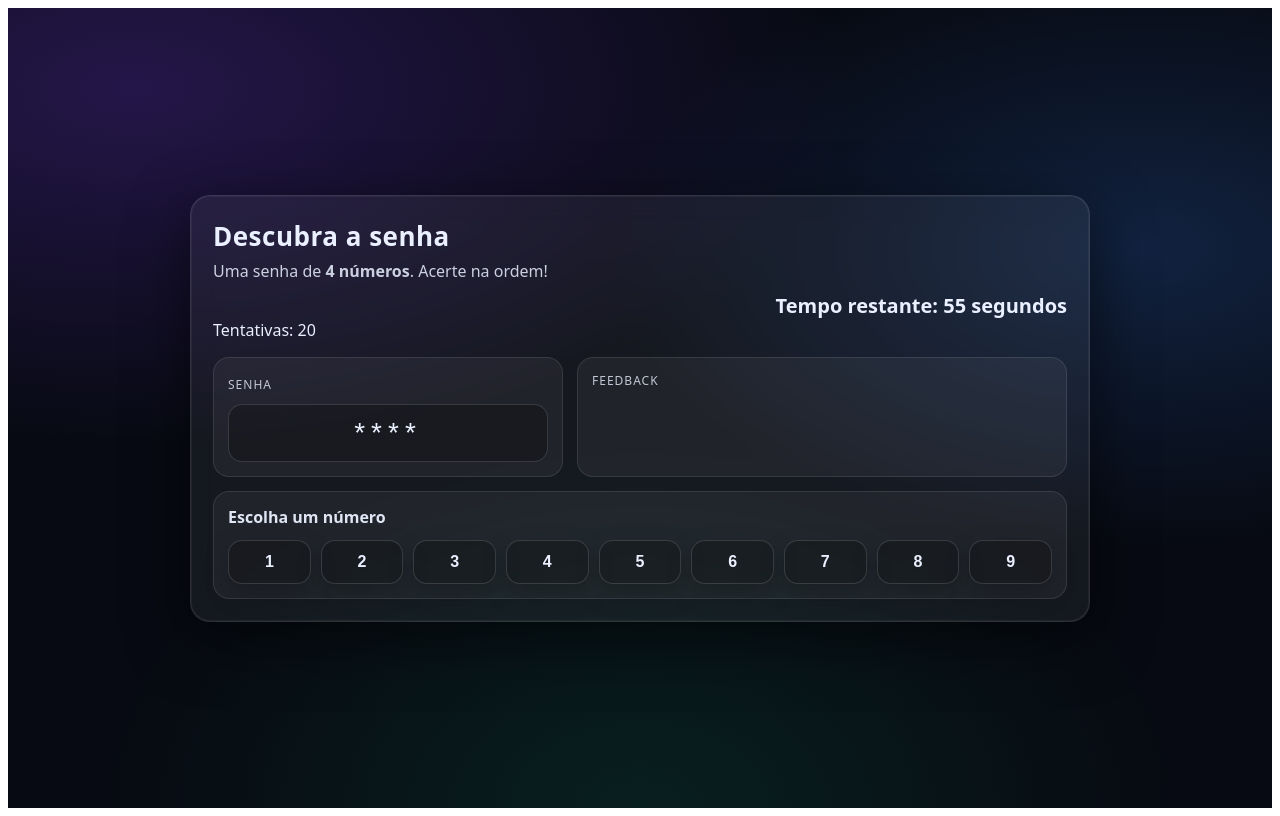
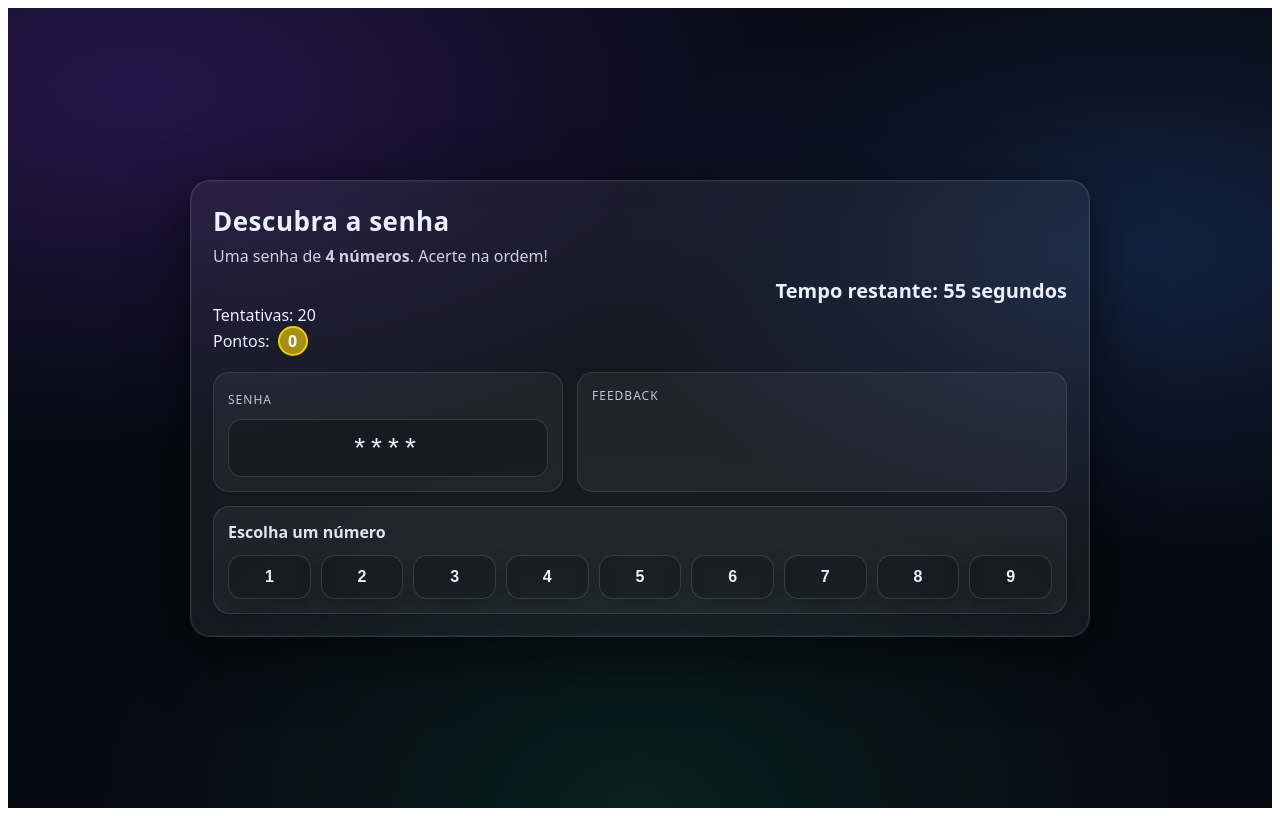
Before and after one commit to LuizFelipe99/secret-password-game, an Angular app: page / in a window 1280 px wide. Built offline with nearby package versions, Linux system fonts and the light colour scheme.

Commit message:
feat: system of score

```diff
--- a/src/app/components/home/home.component.css
+++ b/src/app/components/home/home.component.css
@@ -333,3 +333,29 @@
 .btn-restart:active {
   transform: scale(0.98); /* Efeito de clique */
 }
+
+.points {
+  display: flex;
+  align-items: center;
+  font-size: 16px; /* Ajustando o tamanho da fonte para um estilo mais adequado */
+}
+
+.badge {
+  display: flex;
+  align-items: center;
+  justify-content: center;
+  width: 30px; /* Aumentando o tamanho da bolinha */
+  height: 30px;
+  margin-left: 8px; /* Ajustando o espaçamento */
+  border-radius: 50%;
+  background-color: rgba(255, 223, 0, 0.6); /* Usando transparência no fundo */
+  border: 2px solid rgba(255, 223, 0, 0.8); /* Borda mais suave */
+  color: white; /* Cor do texto para contraste */
+  font-weight: bold; /* Deixando o texto mais visível */
+  transition: all 0.3s ease; /* Efeito suave na transição */
+}
+
+.badge:hover {
+  background-color: rgba(255, 223, 0, 0.8); /* Efeito no hover para aumentar a opacidade */
+  border: 2px solid rgba(255, 223, 0, 1);
+}
--- a/src/app/components/home/home.component.html
+++ b/src/app/components/home/home.component.html
@@ -7,7 +7,10 @@
         <div class="timer">
           <span>Tempo restante: {{ timeLeft }} segundos</span>
         </div>
-Tentativas: {{attempts}}
+        Tentativas: {{attempts}}
+        <div class="points">
+          Pontos: <div class="badge">{{points}}</div>
+        </div>
     </header>
 
     <section class="top">
--- a/src/app/components/home/home.component.ts
+++ b/src/app/components/home/home.component.ts
@@ -18,6 +18,7 @@ export class HomeComponent {
   isGameOverBlockBtn = false;
   showBtnRestart = false;
   attempts = 20;
+  points = 0;
 
   @ViewChild('logRef') logRef!: ElementRef<HTMLElement>;
 
@@ -94,15 +95,27 @@ export class HomeComponent {
       this.result[pos] = val;
       this.secret.shift();
       this.verifyEndGame();
+      this.points += 2;
       return;
     }
 
     if (val < current) {
       this.addMsg(`🔼 É MAIOR que: ${val}`);
+      this.removePoint(1);
       return;
     }
 
     this.addMsg(`🔽 É MENOR que: ${val}`);
+    this.removePoint(1);
+  }
+
+  removePoint(point: number){
+    let aux = (this.points - point);
+    console.log('passei', aux);
+    this.points = aux;
+    if(this.points <= 0 ){
+      this.points = 0;
+    }
   }
 
   generateSecret() {
```
